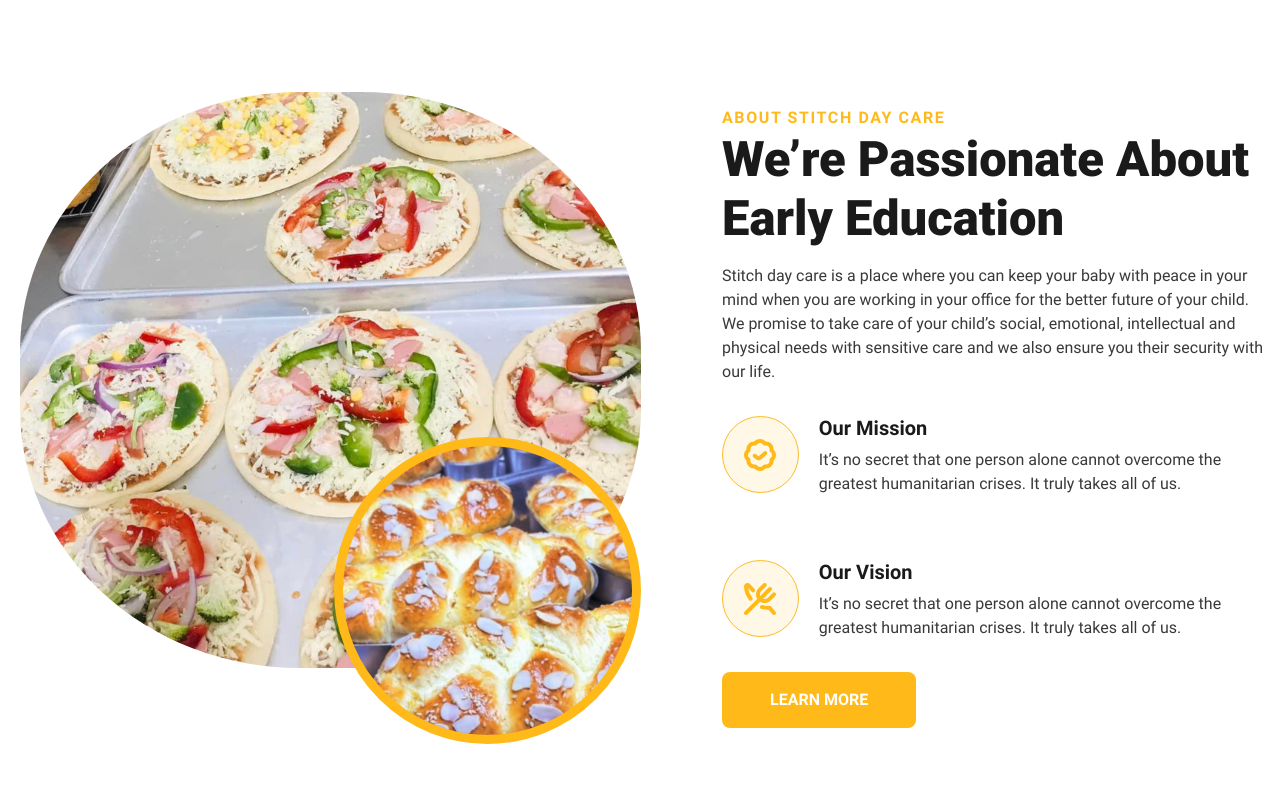
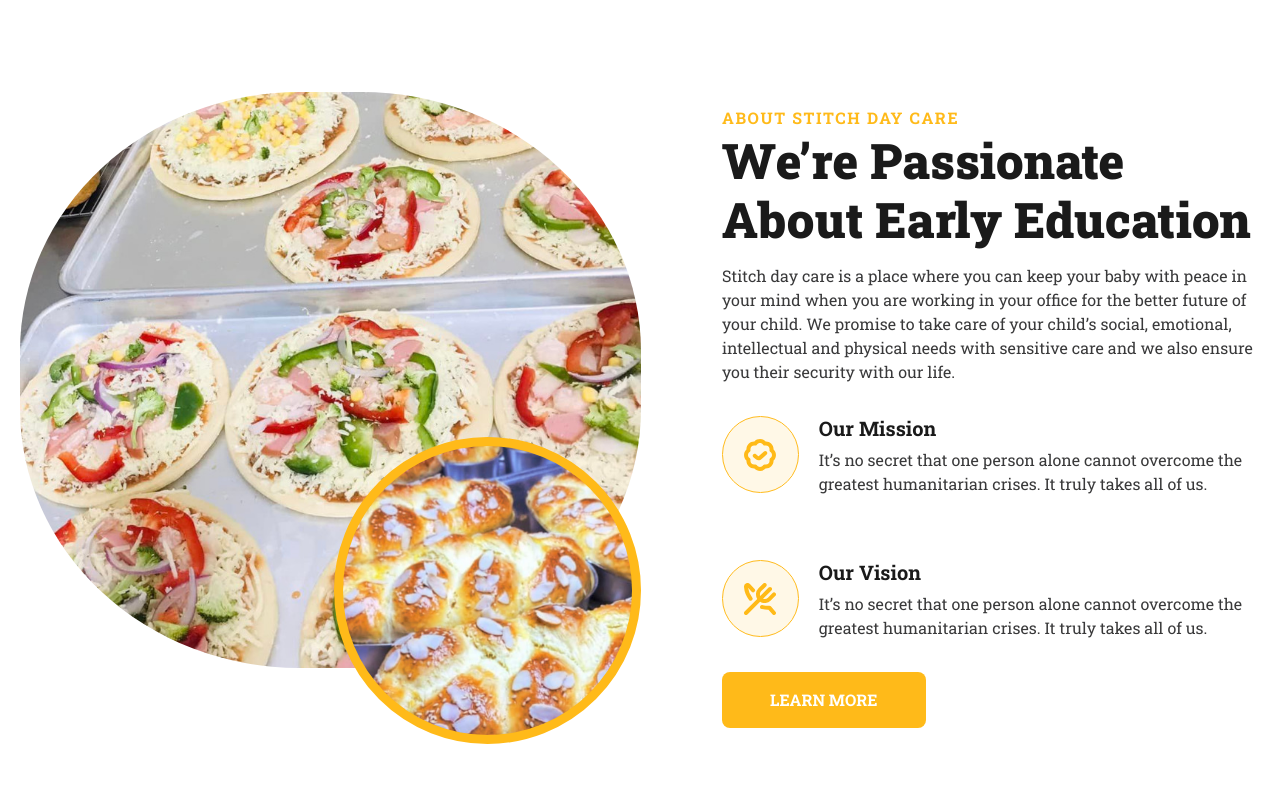
Before and after one commit to northmelbourneweb/nini-bakery, an Eleventy site: page src/index.html in a window 1280 px wide. Shown: the part 1260-2060 px from the top of the page. Built offline with nearby package versions, Linux system fonts and the light colour scheme; Eleventy itself is replaced by a stand-in of ours; files that its build step writes are made by us from their sources; a web font is replaced by a local one.

Commit message:
refactor(font): Change font
- Change from roboto v29 latin to roboto slab v41 vietnamese

```diff
--- a/src/_includes/layouts/base.html
+++ b/src/_includes/layouts/base.html
@@ -29,8 +29,8 @@
 
         <!-- Preloads -->
         <link rel="preload" as="image" href="/assets/svgs/logo-white.svg">
-        <link rel="preload" as="font" type="font/woff2" href="/assets/fonts/roboto-v29-latin-regular.woff2" crossorigin>
-        <link rel="preload" as="font" type="font/woff2" href="/assets/fonts/roboto-v29-latin-700.woff2" crossorigin>
+        <link rel="preload" as="font" type="font/woff2" href="/assets/fonts/roboto-slab-vn-regular.woff2" crossorigin>
+        <link rel="preload" as="font" type="font/woff2" href="/assets/fonts/roboto-slab-vn-700.woff2" crossorigin>
 
         <!-- Preload an image - tag not rendered if preloadImg is blank to stop console errors -->
         {% if preloadImg != '' %}
--- a/src/assets/sass/root.scss
+++ b/src/assets/sass/root.scss
@@ -138,7 +138,7 @@
         margin: 0;
         overflow-x: hidden;
         padding: 0;
-        font-family: "Roboto", Arial, sans-serif;
+        font-family: "Roboto Slab", "Georgia", "Times New Roman", serif;
         font-size: 100%;
         color: var(--bodyTextColor);
     }
@@ -201,32 +201,32 @@
     }
     // Grab your fonts to locally host from https://google-webfonts-helper.herokuapp.com/fonts
 
-    /* roboto-regular - latin */
+    /* roboto-slab-regular - vietnamese */
   @font-face {
+    font-display: swap; /* Check https://developer.mozilla.org/en-US/docs/Web/CSS/@font-face/font-display for other options. */
+    font-family: 'Roboto Slab';
     font-style: normal;
-        font-family: "Roboto";
     font-weight: 400;
-        font-display: swap;
-        src: local(""), url("/assets/fonts/roboto-v29-latin-regular.woff2") format("woff2"),
-            /* Chrome 26+, Opera 23+, Firefox 39+ */ url("/assets/fonts/roboto-v29-latin-regular.woff") format("woff"); /* Chrome 6+, Firefox 3.6+, IE 9+, Safari 5.1+ */
-    }
-    /* roboto-700 - latin */
+    src: url('/assets/fonts/roboto-slab-v34-vietnamese-regular.woff2') format('woff2'), /* Chrome 36+, Opera 23+, Firefox 39+, Safari 12+, iOS 10+ */
+         url('/assets/fonts/roboto-slab-v34-vietnamese-regular.ttf') format('truetype'); /* Chrome 4+, Firefox 3.5+, IE 9+, Safari 3.1+, iOS 4.2+, Android Browser 2.2+ */
+  }
+  /* roboto-slab-700 - vietnamese */
   @font-face {
+    font-display: swap; /* Check https://developer.mozilla.org/en-US/docs/Web/CSS/@font-face/font-display for other options. */
+    font-family: 'Roboto Slab';
     font-style: normal;
-        font-family: "Roboto";
     font-weight: 700;
-        font-display: swap;
-        src: local(""), url("/assets/fonts/roboto-v29-latin-700.woff2") format("woff2"),
-            /* Chrome 26+, Opera 23+, Firefox 39+ */ url("/assets/fonts/roboto-v29-latin-700.woff") format("woff"); /* Chrome 6+, Firefox 3.6+, IE 9+, Safari 5.1+ */
-    }
-    /* roboto-900 - latin */
+    src: url('/assets/fonts/roboto-slab-v34-vietnamese-700.woff2') format('woff2'), /* Chrome 36+, Opera 23+, Firefox 39+, Safari 12+, iOS 10+ */
+         url('/assets/fonts/roboto-slab-v34-vietnamese-700.ttf') format('truetype'); /* Chrome 4+, Firefox 3.5+, IE 9+, Safari 3.1+, iOS 4.2+, Android Browser 2.2+ */
+  }
+  /* roboto-slab-900 - vietnamese */
   @font-face {
+    font-display: swap; /* Check https://developer.mozilla.org/en-US/docs/Web/CSS/@font-face/font-display for other options. */
+    font-family: 'Roboto Slab';
     font-style: normal;
-        font-family: "Roboto";
     font-weight: 900;
-        font-display: swap;
-        src: local(""), url("/assets/fonts/roboto-v29-latin-900.woff2") format("woff2"),
-            /* Chrome 26+, Opera 23+, Firefox 39+ */ url("/assets/fonts/roboto-v29-latin-900.woff") format("woff"); /* Chrome 6+, Firefox 3.6+, IE 9+, Safari 5.1+ */
+    src: url('/assets/fonts/roboto-slab-v34-vietnamese-900.woff2') format('woff2'), /* Chrome 36+, Opera 23+, Firefox 39+, Safari 12+, iOS 10+ */
+         url('/assets/fonts/roboto-slab-v34-vietnamese-900.ttf') format('truetype'); /* Chrome 4+, Firefox 3.5+, IE 9+, Safari 3.1+, iOS 4.2+, Android Browser 2.2+ */
   }
 }
 
```
Also changed, not shown: src/assets/css/root.css, src/assets/fonts/roboto-slab-v34-vietnamese-700.ttf (added), src/assets/fonts/roboto-slab-v34-vietnamese-700.woff2 (added), src/assets/fonts/roboto-slab-v34-vietnamese-900.ttf (added), src/assets/fonts/roboto-slab-v34-vietnamese-900.woff2 (added), src/assets/fonts/roboto-slab-v34-vietnamese-regular.ttf (added), src/assets/fonts/roboto-slab-v34-vietnamese-regular.woff2 (added), src/assets/fonts/roboto-v29-latin-700.woff (deleted), src/assets/fonts/roboto-v29-latin-700.woff2 (deleted), src/assets/fonts/roboto-v29-latin-900.woff (deleted), src/assets/fonts/roboto-v29-latin-900.woff2 (deleted), src/assets/fonts/roboto-v29-latin-regular.woff (deleted), src/assets/fonts/roboto-v29-latin-regular.woff2 (deleted), 1 other file. Lines whose indentation alone changed are shown as unchanged.
